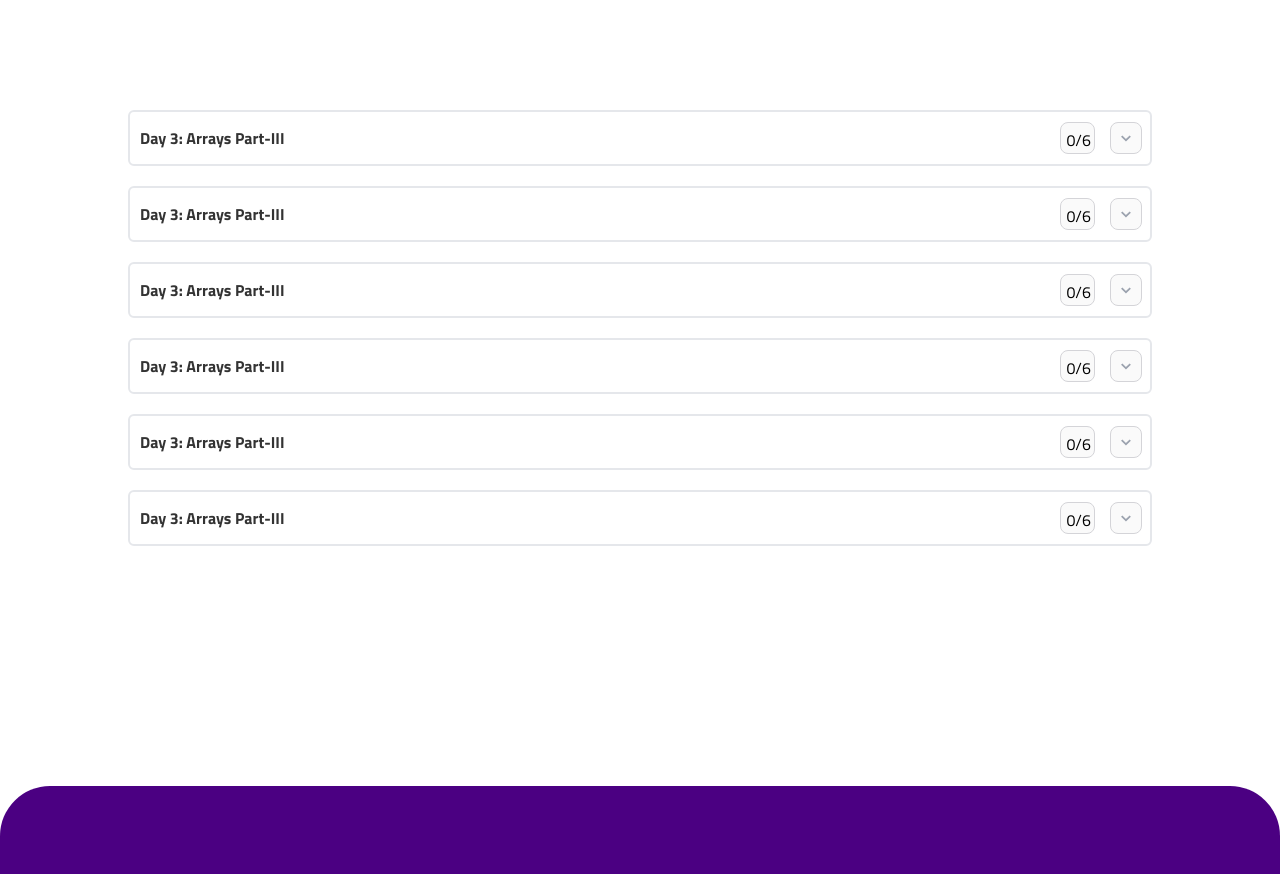
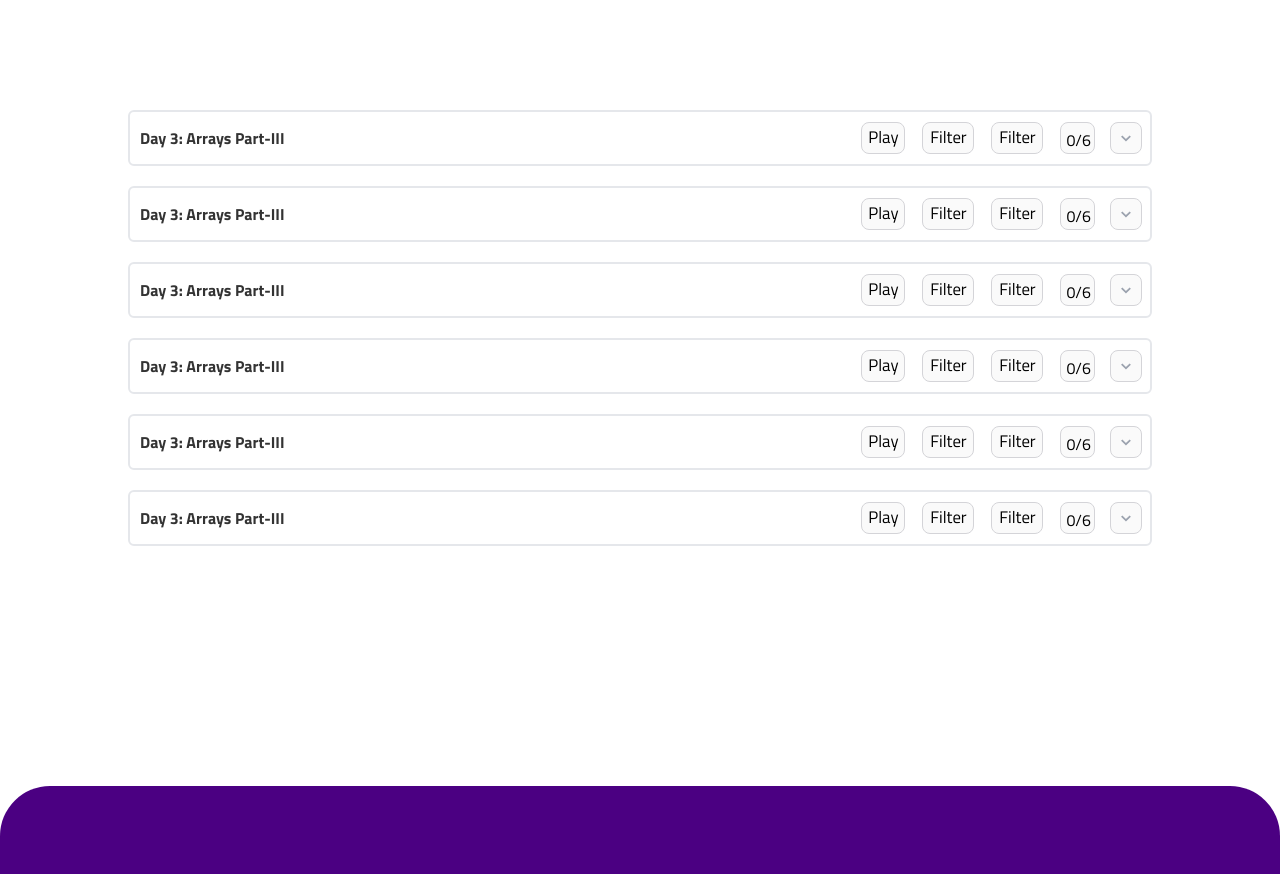
Before and after one commit to ITISH7/iqpathsquizFrontend, a React (Vite) app: page / in a window 1280 px wide. Shown: the part 800-1674 px from the top of the page. Built offline with nearby package versions, Linux system fonts and the light colour scheme; a web font is replaced by a local one.

Commit message:
add buttons in question section

```diff
--- a/src/componets/LeaderboardList/LeaderboardList.jsx
+++ b/src/componets/LeaderboardList/LeaderboardList.jsx
@@ -35,7 +35,7 @@ const LeaderboardList = () => {
         <Link to="/">
           <button className={styles.pageButton}>
             <img src="src\assets\ArrowLeft.svg" alt="" className={styles.icon}/>
-            <p className={styles.pagePara}> Dashboard </p>
+            Dashboard
           </button>
         </Link>
 
@@ -104,10 +104,10 @@ const LeaderboardList = () => {
 
       <div className={styles.paging}>
         <span>Page 1 of 467</span>
-        <button className={styles.pageButton}><img src="src\assets\beforPrevious.svg" alt="" /></button>
-        <button className={styles.pageButton}><img src="src\assets\previous.svg" alt="" /></button>
-        <button className={styles.pageButton}><img src="src\assets\next.svg" alt="" /></button>
-        <button className={styles.pageButton}><img src="src\assets\afterNext.svg" alt="" /></button>
+        <button className={`${styles.pageArrow} ${styles.bcFull}`}><img src="src\assets\beforPrevious.svg" alt="" /></button>
+        <button className={`${styles.pageArrow} ${styles.bc}`}><img src="src\assets\previous.svg" alt="" /></button>
+        <button className={`${styles.pageArrow} ${styles.fc}`}><img src="src\assets\next.svg" alt="" /></button>
+        <button className={`${styles.pageArrow} ${styles.fcFull}`}><img src="src\assets\afterNext.svg" alt="" /></button>
 
 
       </div>
--- a/src/componets/LeaderboardList/LeaderboardList.module.css
+++ b/src/componets/LeaderboardList/LeaderboardList.module.css
@@ -33,6 +33,19 @@
     display: flex;
     align-items: center;
     justify-content: space-between;
+  }
+
+  .pageButton:hover {
+    color: #717171;
+    text-shadow: -1px 0 #6969fe, 0 1px #6969fe, 1px 0 #6969fe, 0 -1px #6969fe;
+  }
+
+  .pageButton:hover .icon {
+    /* color: #5656ff;
+    text-shadow: -1px 0 #2a2afe, 0 1px #2a2afe, 1px 0 #2a2afe, 0 -1px #2a2afe;
+    filter: brightness(0) invert(1);
+    background-color: blue;
+    filter: sepia(1) saturate(10) hue-rotate(200deg); */
   }
 
   .icon{
@@ -165,15 +178,17 @@
     width: 80%;
     margin: 0 auto;
   }
-/*
-  .pageButton{
-   border: 2px solid #E2E8F0;
-   margin: 0 12px;
-   width: 40px;
-   height: 40px;
-   border-radius: 10%;
+
+  .pageArrow {
+    background: none;
+    border: none;
+    /* border: 2px solid green; */
+    color: #717171;
+    cursor: pointer;
+    font-size: 16px;
+    padding: 5px 10px;
+    transition: color 0.3s ease;
     display: flex;
-    justify-content: center;
     align-items: center;
-    font-weight: 600;
-  } */
+    justify-content: space-between;
+  }
--- a/src/componets/QuestionTopicDropDown/QuestionTopicDropDown.jsx
+++ b/src/componets/QuestionTopicDropDown/QuestionTopicDropDown.jsx
@@ -42,6 +42,9 @@ function QuestionTopicDropDown() {
       <div className={`${styles.header} ${isOpen ? styles.headerOpen : ''}`} onClick={toggleDropdown}>
         <h2>Day 3: Arrays Part-III</h2>
         <div className={`${styles.progress} ${isOpen ? styles.progressOpen : ''}`}>
+          <button className={styles.playButton}>Play</button>
+          <button className={styles.filterButton}>Filter</button>
+          <button className={styles.filterButton}>Filter</button>
           <span>0/6</span>
           <button className={styles.toggleButton}>
             <img src={isOpen ? ArrowUp : ArrowDown} alt="Toggle Arrow" />
--- a/src/componets/QuestionTopicDropDown/QuestionTopicDropDown.module.css
+++ b/src/componets/QuestionTopicDropDown/QuestionTopicDropDown.module.css
@@ -99,6 +99,62 @@
   opacity: 0px;
 }
 
+.filterButton {
+  background-color: transparent;
+  border: none;
+  font-size: 1.05rem;
+  cursor: pointer;
+  width: 52px;
+  height: 32px;
+  gap: 0px;
+  margin-right: 12px;
+  border-radius: 8px;
+  border: 1px solid #d4d4d8;
+  background-color: #fafafa;
+  opacity: 0px;
+}
+
+.playButton {
+  background-color: transparent;
+  border: none;
+  font-size: 1.05rem;
+  cursor: pointer;
+  width: 44px;
+  height: 32px;
+  gap: 0px;
+  margin-right: 12px;
+  border-radius: 8px;
+  border: 1px solid #d4d4d8;
+  background-color: #fafafa;
+  opacity: 0px;
+}
+
+.header:hover .playButton {
+  background-color: #7c4de1;
+  color: white;
+}
+
+.header:hover .filterButton {
+  background-color: #7c4de1;
+  color: white;
+}
+
+.progressOpen .filterButton {
+  background-color: #CA9DD8;
+}
+
+.progressOpen .playButton {
+  background-color: #CA9DD8;
+}
+
+.headerOpen:hover .filterButton {
+  background-color: #CA9DD8;
+}
+
+.headerOpen:hover .playButton {
+  background-color: #CA9DD8;
+}
+
 .header:hover .toggleButton {
   background-color: #7c4de1;
   color: white;
--- a/src/componets/Statistics/Statistics.jsx
+++ b/src/componets/Statistics/Statistics.jsx
@@ -95,9 +95,9 @@ const Statistics = () => {
             </Link>
             <div className={styles.shareButton}>
               <div className={styles.shareIcon}>
-                <img src="src/assets/ShareProgIcon.svg" alt="Share Progress Icon" />
+                <img src="src/assets/ShareProgIcon.svg" alt="Share Progress Icon"  className={styles.shareIconImg}/>
               </div>
-              <button>Share Progress</button>
+              <button className={styles.shareButtonText}>Share Progress</button>
             </div>
             <button className={styles.updateButton}>Update Socials</button>
           </div>
--- a/src/componets/Statistics/Statistics.module.css
+++ b/src/componets/Statistics/Statistics.module.css
@@ -361,7 +361,11 @@
     gap: 5px;
 }
 
-.shareButton img {
+.shareIconImg {
     width: 20px;
     height: 35px;
 }
+
+.shareButton:hover .shareIconImg {
+    filter: brightness(0) invert(1);
+}
```
Also changed, not shown: src/assets/ShareIconHover.png (added).
